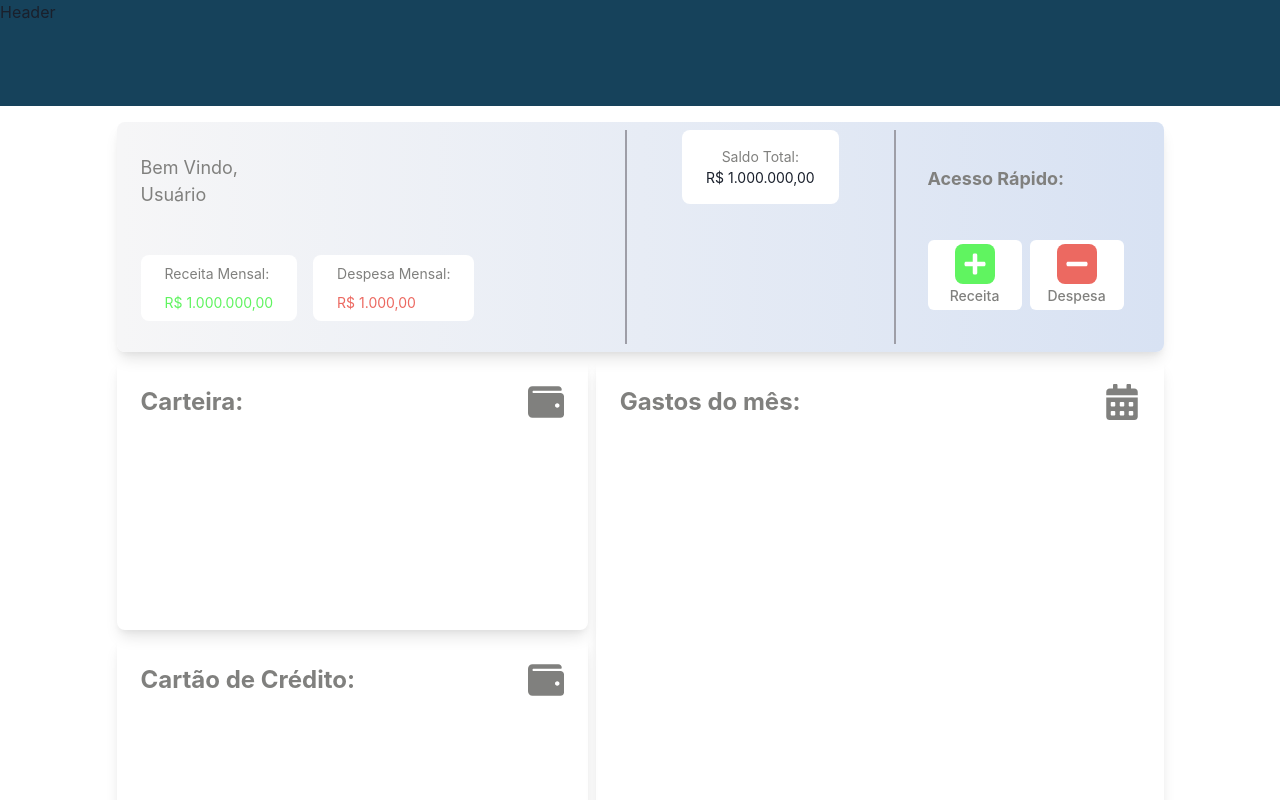
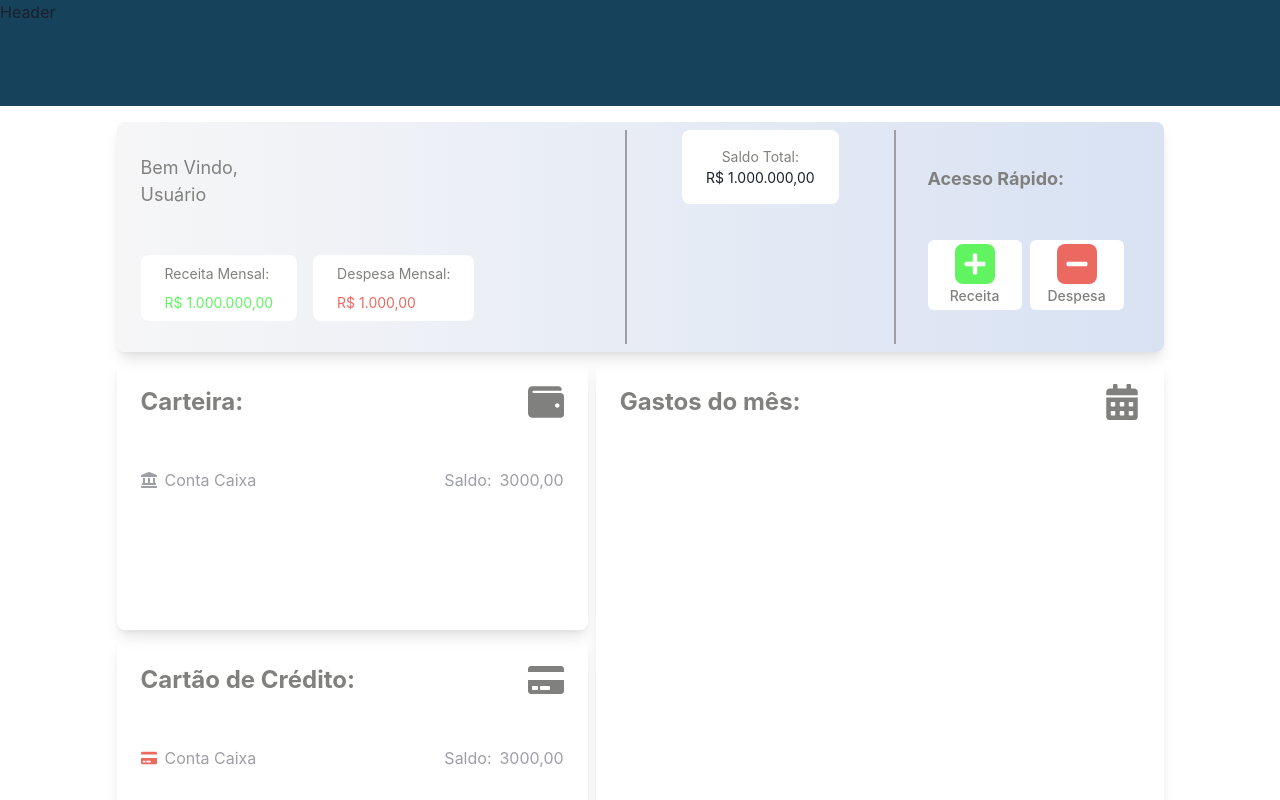
Before and after one commit to matheusblm/finan, a React (Create React App) app: page /dashboard in a window 1280 px wide. Shown: the top 800 px of the page. Built offline with nearby package versions, Linux system fonts and the light colour scheme.

Commit message:
feat: criação do conteúdo do card cartao de  cred

```diff
--- a/src/pages/Dashboard/index.js
+++ b/src/pages/Dashboard/index.js
@@ -1,5 +1,5 @@
 import { Button, Center, Flex, HStack, Icon, Progress, Stack, Text, Wrap, WrapItem } from "@chakra-ui/react"
-import { FaPlus, FaMinus, FaCalendarAlt, FaWallet, FaMoneyBillAlt } from "react-icons/fa";
+import { FaPlus, FaMinus, FaCalendarAlt, FaWallet, FaMoneyBillAlt, FaLandmark, FaCreditCard } from "react-icons/fa";
 
 export const Dashboard = () => {
     return (
@@ -118,21 +118,6 @@ const HeaderDashboard = () => {
     )
 }
 
-const ProgressBar = () => {
-    return (
-        <Stack w="100%" p={4} spacing={12}>
-            <Flex justify="space-between" w="100%" color="gray.600" fontWeight="bold">
-                <Text fontSize={"2xl"}>Balanço do mês: </Text>
-                <Icon as={FaCalendarAlt} fontSize={"4xl"} />
-            </Flex>
-            <Stack>
-                <Progress value={20} colorScheme=" red.300" size="lg" /> 20,00
-                <Progress value={80} colorScheme="green.300" size="lg" /> 80,00
-            </Stack>
-        </Stack >
-    )
-}
-
 const WalletDashboard = () => {
     return (
         <Stack w="100%" p={4} spacing={12}>
@@ -140,9 +125,16 @@ const WalletDashboard = () => {
                 <Text fontSize={"2xl"}>Carteira: </Text>
                 <Icon as={FaWallet} fontSize={"4xl"} />
             </Flex>
-            <Stack>
-
-            </Stack>
+            <Flex justify="space-between" color="gray.300">
+                <HStack spacing={2}>
+                    <Icon as={FaLandmark} />
+                    <Text>Conta Caixa</Text>
+                </HStack>
+                <HStack spacing={2}>
+                    <Text>Saldo:</Text>
+                    <Text>3000,00</Text>
+                </HStack>
+            </Flex>
         </Stack >
     )
 }
@@ -152,11 +144,18 @@ const CreditCardDashboard = () => {
         <Stack w="100%" p={4} spacing={12}>
             <Flex justify="space-between" w="100%" color="gray.600" fontWeight="bold">
                 <Text fontSize={"2xl"}>Cartão de Crédito: </Text>
-                <Icon as={FaWallet} fontSize={"4xl"} />
+                <Icon as={FaCreditCard} fontSize={"4xl"} />
             </Flex>
-            <Stack>
-
-            </Stack>
+            <Flex justify="space-between" color="gray.300">
+                <HStack spacing={2}>
+                    <Icon as={FaCreditCard} color="red.300" />
+                    <Text>Conta Caixa</Text>
+                </HStack>
+                <HStack spacing={2}>
+                    <Text>Saldo:</Text>
+                    <Text>3000,00</Text>
+                </HStack>
+            </Flex>
         </Stack >
     )
 }
@@ -170,6 +169,21 @@ const SpendingOfTheMonth = () => {
             </Flex>
             <Stack>
 
+            </Stack>
+        </Stack >
+    )
+}
+
+const ProgressBar = () => {
+    return (
+        <Stack w="100%" p={4} spacing={12}>
+            <Flex justify="space-between" w="100%" color="gray.600" fontWeight="bold">
+                <Text fontSize={"2xl"}>Balanço do mês: </Text>
+                <Icon as={FaCalendarAlt} fontSize={"4xl"} />
+            </Flex>
+            <Stack>
+                <Progress value={20} colorScheme=" red.300" size="lg" /> 20,00
+                <Progress value={80} colorScheme="green.300" size="lg" /> 80,00
             </Stack>
         </Stack >
     )
```
